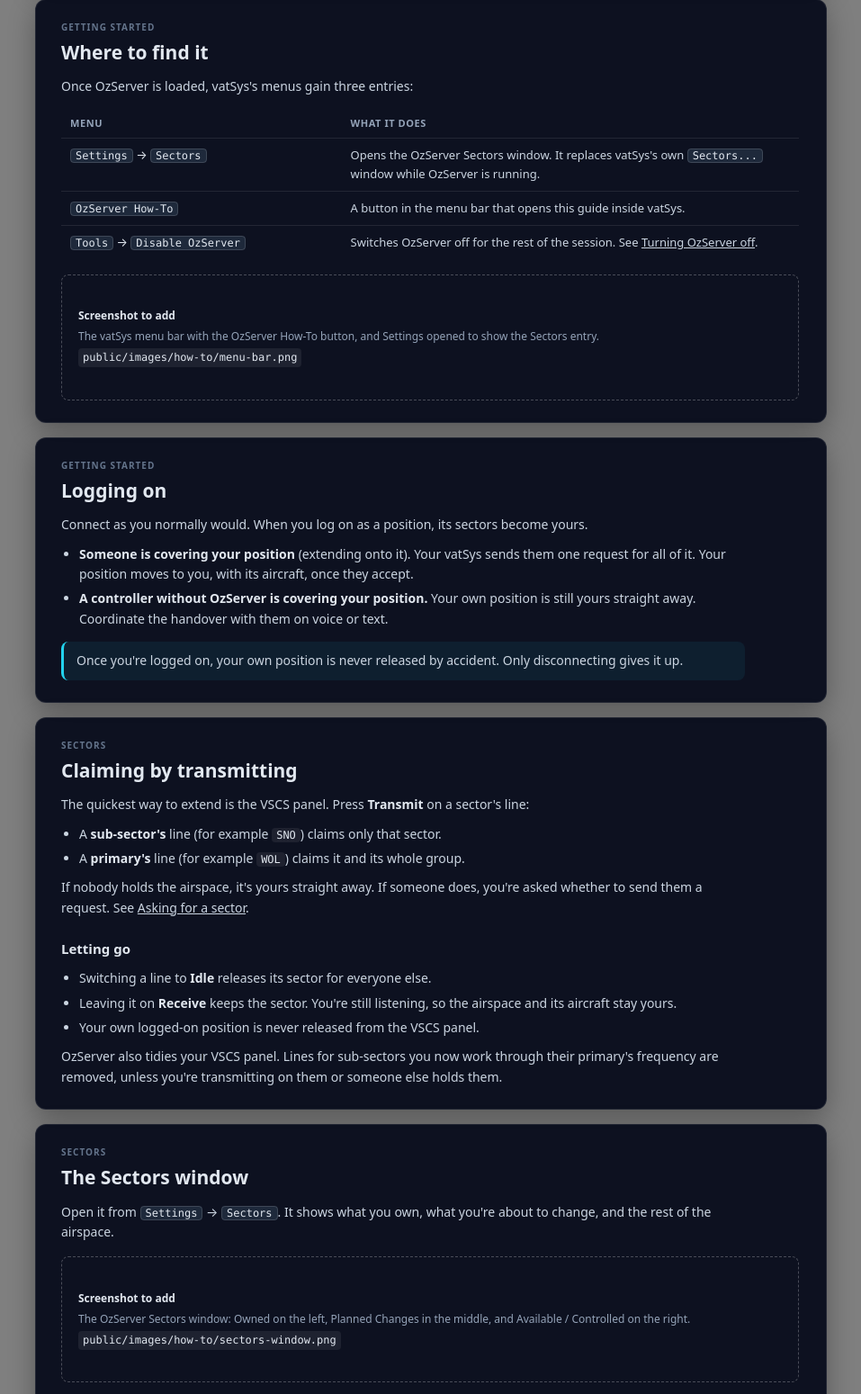
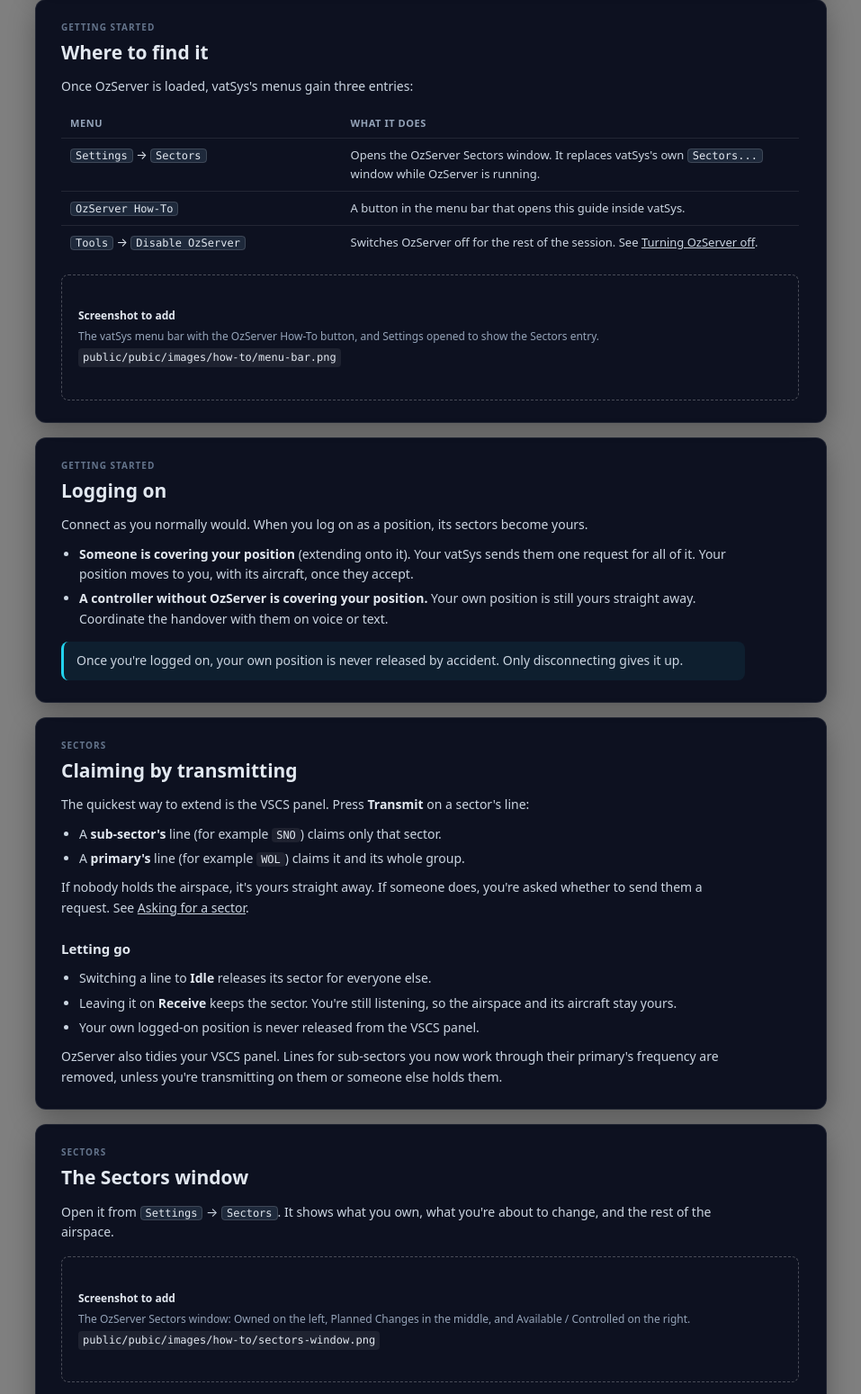
Before and after one commit to JoshuaMicallefYBSU/OzServer-Website, a Laravel app: page /how-to in a window 1280 px wide. Shown: the part 1157-2706 px from the top of the page at 90% size, without its empty margins (291-1248 px from the left). Run offline with Laravel 12, Linux system fonts and the light colour scheme.

Commit message:
Update how-to.blade.php

```diff
--- a/resources/views/how-to.blade.php
+++ b/resources/views/how-to.blade.php
@@ -146,7 +146,7 @@
             // A screenshot from public/images/how-to/. One not yet added shows, outside production,
             // as a slot saying what belongs there; in production it is simply left out.
             $shot = function (string $file, string $caption) {
-                $relative = 'images/how-to/'.$file;
+                $relative = 'pubic/images/how-to/'.$file;
                 $absolute = public_path($relative);
                 if (is_file($absolute)) {
                     $src = '/'.$relative.'?v='.filemtime($absolute);
```
